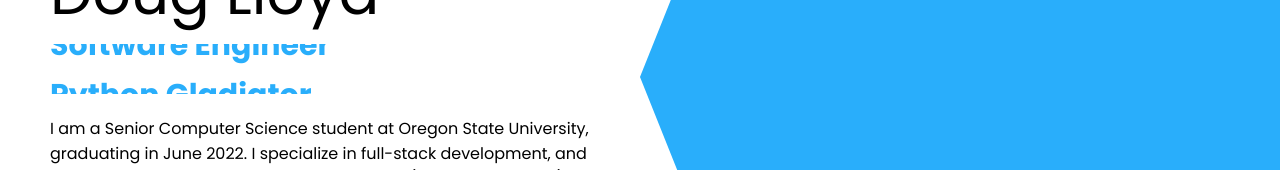
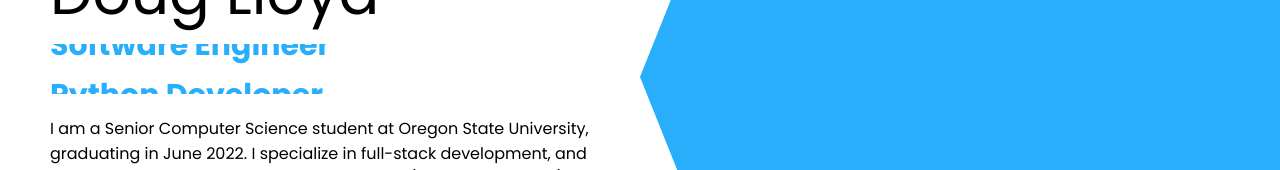
Before and after one commit to msi1995/Me, a React (Create React App) app: page / in a window 1280 px wide. Shown: the part 323-493 px from the top of the page. Built offline with nearby package versions, Linux system fonts and the light colour scheme.

Commit message:
carousel

```diff
--- a/src/components/intro/Introduction.jsx
+++ b/src/components/intro/Introduction.jsx
@@ -104,7 +104,7 @@ function Introduction(){
                                 <div css={ResumeDesktop}>Click For Résumé!</div>
                                 <div css={introTitleItem}>OSU Student</div>
                                 <div css={introTitleItem}>Software Engineer</div>
-                                <div css={introTitleItem}>Python Gladiator</div>
+                                <div css={introTitleItem}>Python Developer</div>
                                 <div css={introTitleItem}>Fitness Enthusiast</div>
                                 <div css={ResumeDesktop}>Click For Résumé!</div>
                                 <div css={ResumeMobile}>Hold For Résumé!</div>
```
